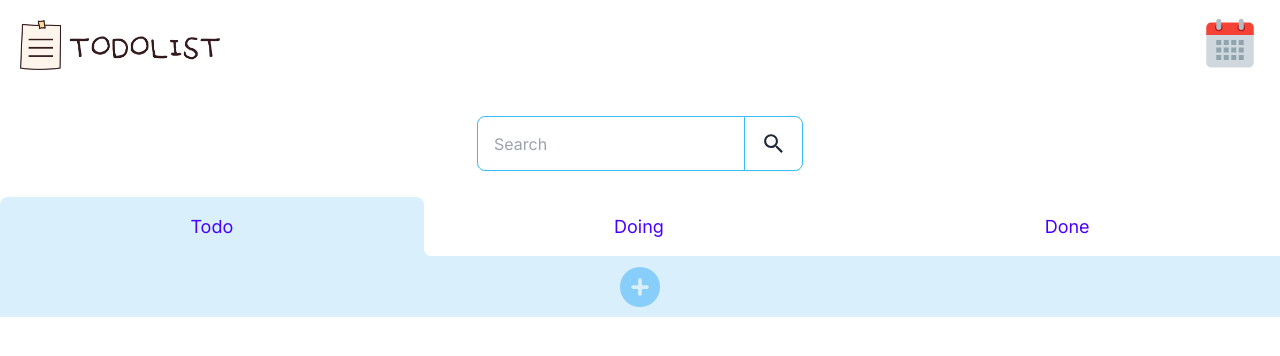
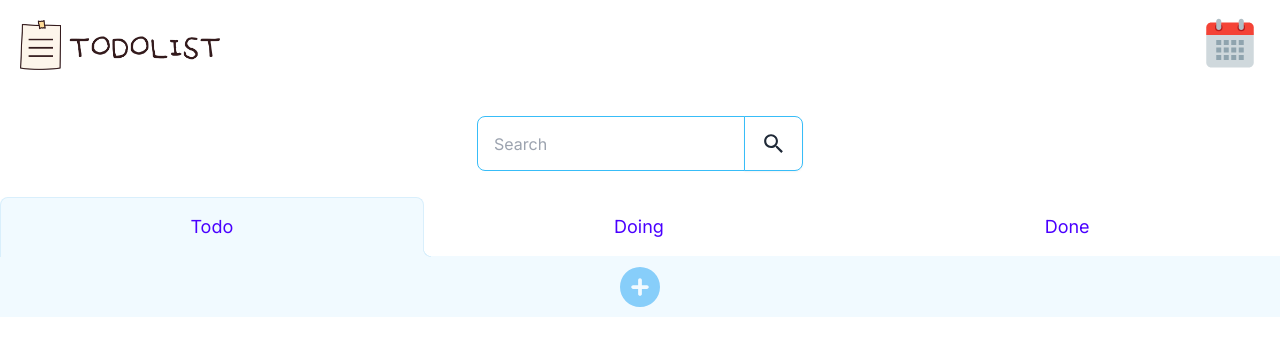
Before and after one commit to minpppal/TodoList, a Next.js app: page / in a window 1280 px wide. Shown: the top 356 px of the page. Built offline with nearby package versions, Linux system fonts and the light colour scheme.

Commit message:
chore: fireStore

```diff
--- a/src/app/writeTodo/page.tsx
+++ b/src/app/writeTodo/page.tsx
@@ -4,24 +4,26 @@ import Link from "next/link";
 const page = () => {
   return (
     <div className="w-[393px] h-[762px] bg-white">
-      <div className="w-full h-[70px] bg-[#F4FFFF] border-b-2 flex items-center ">
+      <div className="w-full h-[70px] bg-[#f6fcff] border-b-2 flex items-center ">
         <input
           type="text"
-          className=" w-[393px] text-[30px] pl-[3px] bg-[#F4FFFF] text-black outline-none "
+          className=" w-[393px] text-[30px] pl-[3px] bg-[#f6fcff] text-black outline-none "
           placeholder="제목"
         />
       </div>
       <div className="h-[630px] m-[0px] p-[0px]">
         <textarea
-          className=" w-[393px] h-[630px] text-[20px] pl-[3px] bg-[#F4FFFF]
+          className=" w-[393px] h-[630px] text-[20px] pl-[3px] bg-[#f6fcff]
           text-black outline-none "
           placeholder="Todo"
         ></textarea>
       </div>
       <Link href="/">
-        <div className="bg-[#EBFBFF] w-[393px] h-[62px] border-t-2 flex justify-center">
-          <button className="text-black text-center mr-[150px]">취소</button>
-          <button className="text-black">저장</button>
+        <div className="bg-[#f6fcff] w-[393px] h-[62px] border-t-2 flex justify-center">
+          <button className="text-black text-center mr-[150px] text-[20px]">
+            취소
+          </button>
+          <button className="text-black text-[20px]">저장</button>
         </div>
       </Link>
     </div>
--- a/src/components/Main/GoWritePostBtn.tsx
+++ b/src/components/Main/GoWritePostBtn.tsx
@@ -5,7 +5,7 @@ import Link from "next/link";
 const GoWritePostBtn = () => {
   return (
     <Link href="/writeTodo">
-      <div className="w-full h-[60px] flex justify-center items-center bg-[#d9effc]">
+      <div className="w-full h-[60px] flex justify-center items-center bg-[#f1faff]">
         <FaCirclePlus color="#87cefa" size="40" />
       </div>
     </Link>
--- a/src/components/Main/MainTab.tsx
+++ b/src/components/Main/MainTab.tsx
@@ -6,19 +6,19 @@ const MainTab = () => {
     <div role="tablist" className="tabs tabs-lifted tabs-lg">
       <a
         role="tab"
-        className="tab tab-active h-[60px] [--tab-bg:#d9effc] [--tab-border-color:#d9effc] text-primary"
+        className="tab tab-active h-[60px] [--tab-bg:#f1faff] [--tab-border-color:#d9effc] text-primary"
       >
         Todo
       </a>
       <a
         role="tab"
-        className="tab h-[60px] [--tab-border-color:#d9effc] text-primary"
+        className="tab h-[60px] [--tab-border-color:#f1faff] text-primary"
       >
         Doing
       </a>
       <a
         role="tab"
-        className="tab h-[60px] [--tab-border-color:#d9effc] text-primary"
+        className="tab h-[60px] [--tab-border-color:#f1faff] text-primary"
       >
         Done
       </a>
--- a/src/components/TodoList/Todo.tsx
+++ b/src/components/TodoList/Todo.tsx
@@ -3,7 +3,7 @@ import React from "react";
 import Star from "./Star";
 const Todo = () => {
   return (
-    <div className="w-full h-[65px] flex items-center bg-[#d9effc] mb-[1px]">
+    <div className="w-full h-[65px] flex items-center bg-[#f1faff] mb-[1px]">
       <div className="w-[50px] ">
         <div className="w-[30px] h-[30px] ml-[10px]">
           <Star />
```
Also changed, not shown: src/firebase/firebaseConfig.tsx (added, +8 -0 lines), firebase.json (added), src/firebase/writeTodoService.tsx (added), 3 other files (tests, documents, lock files or other folders).
